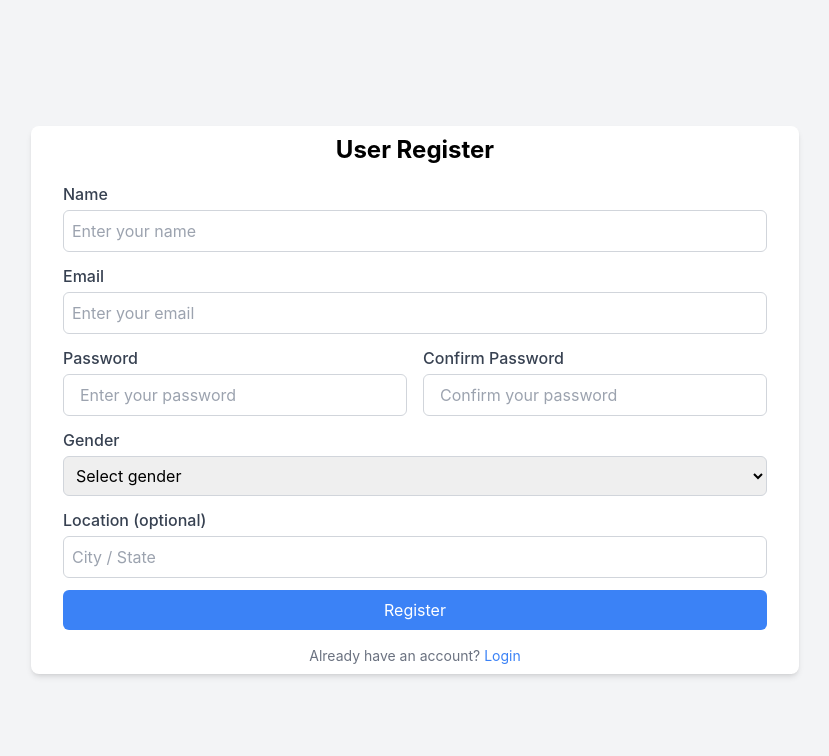
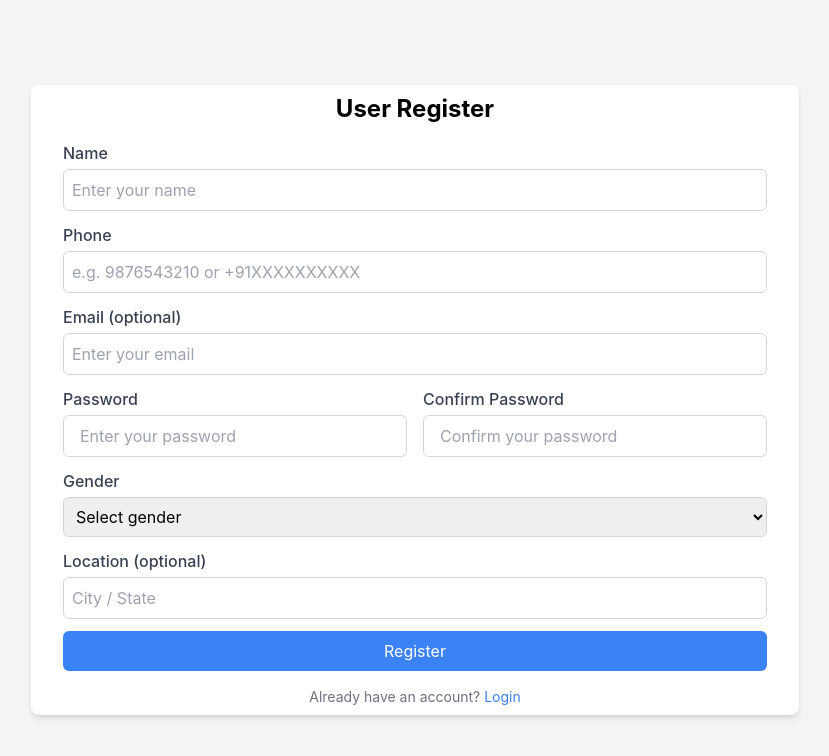
Before and after one commit to pankajmanral/kaamdo, a React (Create React App) app: page / in a window 1280 px wide. Shown: the top 756 px of the page, without its empty margins (225-1054 px from the left). Built offline with nearby package versions, Linux system fonts and the light colour scheme; no server answers.

Commit message:
Email -> number

```diff
--- a/src/App.tsx
+++ b/src/App.tsx
@@ -13,7 +13,7 @@ export default function App(){
 					<Route path="/" element={<UserRegister/>} />
 					<Route path="/vendor/login" element={<VendorLogin/>}/>
 					<Route path="/vendor/register" element={<VendorRegister/>}/>
-					<Route path="/user/login" element={<UserLogin/>}/>
+					<Route path="/login" element={<UserLogin/>}/>
 					{/* <Route path="/user/register" element={<UserRegister/>}/> */}
 				</Routes>
 			</Router>
--- a/src/Component/User/UserLogin.tsx
+++ b/src/Component/User/UserLogin.tsx
@@ -3,10 +3,7 @@ import { useForm } from "react-hook-form";
 import { Link } from "react-router-dom";
 import { api } from "../../lib/api";
 
-type LoginFormInput = {
-  email: string;
-  password: string;
-};
+type LoginFormInput = { phone: string; password: string };
 
 export default function UserLogin() {
   const {
@@ -15,15 +12,17 @@ export default function UserLogin() {
     formState: { errors, isSubmitting },
   } = useForm<LoginFormInput>();
 
-  const onSubmit = async (data: LoginFormInput) => {
+  const onSubmit = async ({ phone, password }: LoginFormInput) => {
     try {
-      const { token, user } = await api.login(data);
+      // normalize common separators; keep optional leading +
+      const normalizedPhone = phone.replace(/[\s-]/g, "");
+      const { token, user } = await api.login({ phone: normalizedPhone, password });
       localStorage.setItem("token", token);
       localStorage.setItem("user", JSON.stringify(user));
-      alert(`Welcome, ${user.name}`);
-      // navigate('/User/dashboard') if you add routing
+      alert(`Welcome, ${user.name}, logged in successfully!`);
+      // navigate("/dashboard");
     } catch (e: any) {
-      alert(e.message ?? "Login failed");
+      alert(e?.message ?? "Login failed");
     }
   };
 
@@ -33,25 +32,27 @@ export default function UserLogin() {
         <h1 className="text-2xl font-bold mb-6 text-center">User Login</h1>
 
         <form className="space-y-3" onSubmit={handleSubmit(onSubmit)}>
-          {/* Email */}
+          {/* Phone */}
           <div>
-            <label htmlFor="email" className="block text-gray-700 font-medium mb-1">
-              Email
+            <label htmlFor="phone" className="block text-gray-700 font-medium mb-1">
+              Phone
             </label>
             <input
-              type="email"
-              id="email"
+              type="tel"
+              id="phone"
               className="w-full ps-2 py-2 border border-gray-300 rounded-md focus:outline-none focus:ring-2 focus:ring-blue-400"
-              placeholder="Enter your email"
-              {...register("email", {
-                required: "Email is required",
+              placeholder="e.g. 9876543210 or +91XXXXXXXXXX"
+              {...register("phone", {
+                required: "Phone is required",
                 pattern: {
-                  value: /^[a-zA-Z0-9._%+-]+@[a-zA-Z0-9.-]+\.[a-zA-Z]{2,}$/,
-                  message: "Invalid email id",
+                  value: /^\+?\d{10,15}$/,
+                  message: "Enter a valid phone (10–15 digits, optional +)",
                 },
               })}
             />
-            {errors.email && <p className="text-red-500 text-sm ps-2 py-2">{errors.email.message}</p>}
+            {errors.phone && (
+              <p className="text-red-500 text-sm ps-2 py-2">{errors.phone.message}</p>
+            )}
           </div>
 
           {/* Password */}
@@ -69,7 +70,9 @@ export default function UserLogin() {
                 minLength: { value: 6, message: "Min 6 characters" },
               })}
             />
-            {errors.password && <p className="text-red-500 text-sm ps-2 py-2">{errors.password.message}</p>}
+            {errors.password && (
+              <p className="text-red-500 text-sm ps-2 py-2">{errors.password.message}</p>
+            )}
           </div>
 
           {/* Submit */}
--- a/src/Component/User/UserRegister.tsx
+++ b/src/Component/User/UserRegister.tsx
@@ -5,11 +5,12 @@ import { api } from "../../lib/api";
 
 type RegisterFormInputs = {
   name: string;
-  email: string;
+  phone: string;            // ✅ required
+  email?: string;           // ✅ optional
   password: string;
   confirmPassword: string;
-  gender: string;
-  location: string;
+  gender?: string;          // kept for UI, not sent
+  location?: string;        // kept for UI, not sent
 };
 
 export default function UserRegister() {
@@ -21,17 +22,22 @@ export default function UserRegister() {
     reset,
   } = useForm<RegisterFormInputs>();
 
-  const onSubmit = async (data: RegisterFormInputs) => {
-    // Only send what backend needs. Keep gender/location locally unless backend supports them.
-    const { name, email, password } = data;
-    try {
-      const { user } = await api.register({ name, email, password }); // role optional
-      alert(`Registered: ${user.email}`);
-      reset();
-    } catch (e: any) {
-      alert(e.message ?? "Registration failed");
-    }
+  // in UserRegister.tsx
+const onSubmit = async (data: RegisterFormInputs) => {
+  const payload = {
+    name: data.name,
+    phone: data.phone.replace(/[\s-]/g, ""), // normalize
+    password: data.password,
+    email: data.email || undefined,          // optional
   };
+  try {
+    const { user } = await api.register(payload);
+    alert(`Registered: ${user.name} (${user.phone})`);
+  } catch (e: any) {
+    alert(e.message ?? "Registration failed");
+  }
+};
+
 
   const passwordValue = watch("password");
 
@@ -49,6 +55,7 @@ export default function UserRegister() {
             <input
               type="text"
               id="name"
+              autoComplete="name"
               className="w-full ps-2 py-2 border border-gray-300 rounded-md focus:outline-none focus:ring-2 focus:ring-blue-400"
               placeholder="Enter your name"
               {...register("name", {
@@ -60,18 +67,42 @@ export default function UserRegister() {
             {errors.name && <p className="text-red-500 text-sm ps-2 py-2">{errors.name.message}</p>}
           </div>
 
-          {/* Email */}
+          {/* Phone (required) */}
+          <div>
+            <label htmlFor="phone" className="block text-gray-700 font-medium mb-1">
+              Phone
+            </label>
+            <input
+              type="tel"
+              id="phone"
+              autoComplete="tel"
+              className="w-full ps-2 py-2 border border-gray-300 rounded-md focus:outline-none focus:ring-2 focus:ring-blue-400"
+              placeholder="e.g. 9876543210 or +91XXXXXXXXXX"
+              {...register("phone", {
+                required: "Phone is required",
+                pattern: {
+                  // allows digits and optional leading +
+                  value: /^\+?\d{10,15}$/,
+                  message: "Enter a valid phone (10–15 digits, optional +)",
+                },
+              })}
+            />
+            {errors.phone && <p className="text-red-500 text-sm ps-2 py-2">{errors.phone.message}</p>}
+          </div>
+
+          {/* Email (optional) */}
           <div>
             <label htmlFor="email" className="block text-gray-700 font-medium mb-1">
-              Email
+              Email (optional)
             </label>
             <input
               type="email"
               id="email"
+              autoComplete="email"
               className="w-full ps-2 py-2 border border-gray-300 rounded-md focus:outline-none focus:ring-2 focus:ring-blue-400"
               placeholder="Enter your email"
               {...register("email", {
-                required: "Email Id is required",
+                // no "required" -> optional
                 pattern: {
                   value: /^[a-zA-Z0-9._%+-]+@[a-zA-Z0-9.-]+\.[a-zA-Z]{2,}$/,
                   message: "Invalid email format",
@@ -90,6 +121,7 @@ export default function UserRegister() {
               <input
                 type="password"
                 id="password"
+                autoComplete="new-password"
                 className="w-full px-4 py-2 border border-gray-300 rounded-md focus:outline-none focus:ring-2 focus:ring-blue-400"
                 placeholder="Enter your password"
                 {...register("password", {
@@ -107,6 +139,7 @@ export default function UserRegister() {
               <input
                 type="password"
                 id="confirmPassword"
+                autoComplete="new-password"
                 className="w-full px-4 py-2 border border-gray-300 rounded-md focus:outline-none focus:ring-2 focus:ring-blue-400"
                 placeholder="Confirm your password"
                 {...register("confirmPassword", {
@@ -120,7 +153,7 @@ export default function UserRegister() {
             </div>
           </div>
 
-          {/* Gender */}
+          {/* Gender (UI only) */}
           <div>
             <label htmlFor="gender" className="block text-gray-700 font-medium mb-1">
               Gender
@@ -128,7 +161,7 @@ export default function UserRegister() {
             <select
               id="gender"
               className="w-full ps-2 py-2 border border-gray-300 rounded-md focus:outline-none focus:ring-2 focus:ring-blue-400"
-              {...register("gender", { required: "Please select a gender" })}
+              {...register("gender")}
               defaultValue=""
             >
               <option value="">Select gender</option>
@@ -136,10 +169,9 @@ export default function UserRegister() {
               <option value="female">Female</option>
               <option value="other">Other</option>
             </select>
-            {errors.gender && <p className="text-red-500 text-sm ps-2 py-2">{errors.gender.message}</p>}
           </div>
 
-          {/* Location (kept for UI completeness) */}
+          {/* Location (UI only) */}
           <div>
             <label htmlFor="location" className="block text-gray-700 font-medium mb-1">
               Location (optional)
@@ -165,7 +197,8 @@ export default function UserRegister() {
 
         <p className="text-sm text-gray-500 mt-4 text-center">
           Already have an account?{" "}
-          <Link to="/User/login" className="text-blue-500 hover:underline">
+          {/* ⚠️ Make sure this matches your actual route (likely '/login', lower-case) */}
+          <Link to="/login" className="text-blue-500 hover:underline">
             Login
           </Link>
         </p>
--- a/src/lib/api.ts
+++ b/src/lib/api.ts
@@ -20,15 +20,26 @@ async function request<T>(path: string, options: RequestInit = {}): Promise<T> {
   return data as T;
 }
 
+// ---------- Types that reflect your backend now ----------
+type Role = 'customer' | 'vendor' | 'admin';
+
+export type UserDTO = {
+  id: string;
+  name: string;
+  phone: string;
+  role: Role;
+  email: string | null; // backend sends null if absent (we can normalize to null)
+};
+
 export const api = {
-  register(payload: { name: string; email: string; password: string; role?: 'customer'|'vendor'|'admin' }) {
-    return request<{ user: { id: string; email: string; name: string; role: string } }>(
+  register(payload: { name: string; phone: string; password: string; email?: string; role?: 'customer'|'vendor'|'admin' }) {
+    return request<{ user: { id: string; name: string; phone: string; email: string | null; role: string } }>(
       '/auth/register',
       { method: 'POST', body: JSON.stringify(payload) }
     );
   },
-  login(payload: { email: string; password: string }) {
-    return request<{ token: string; user: { id: string; email: string; name: string; role: string } }>(
+  login(payload: { phone: string; password: string }) {
+    return request<{ token: string; user: { id: string; name: string; phone: string; email: string | null; role: string } }>(
       '/auth/login',
       { method: 'POST', body: JSON.stringify(payload) }
     );
```
